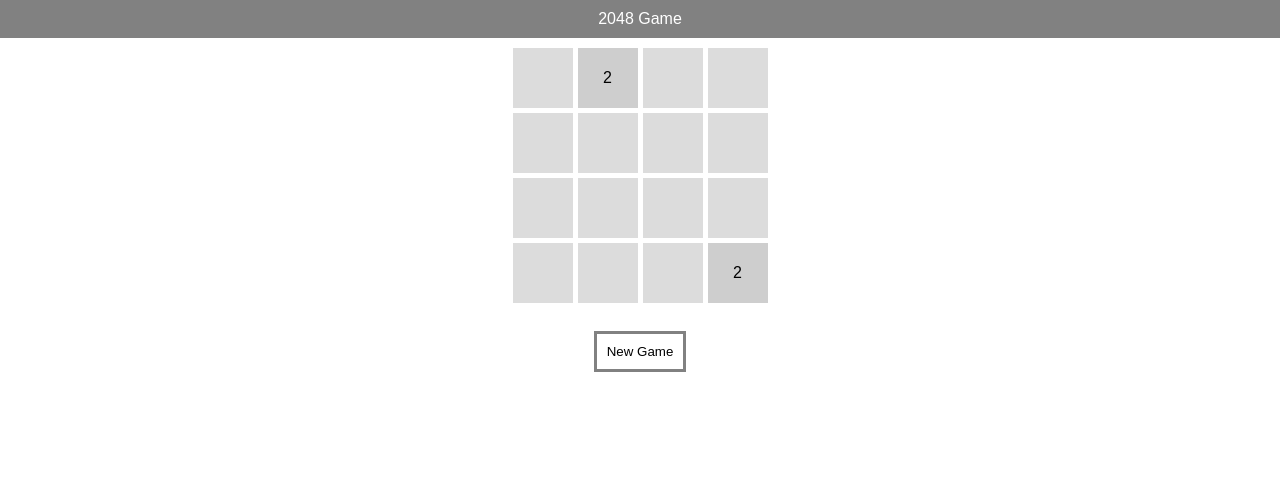
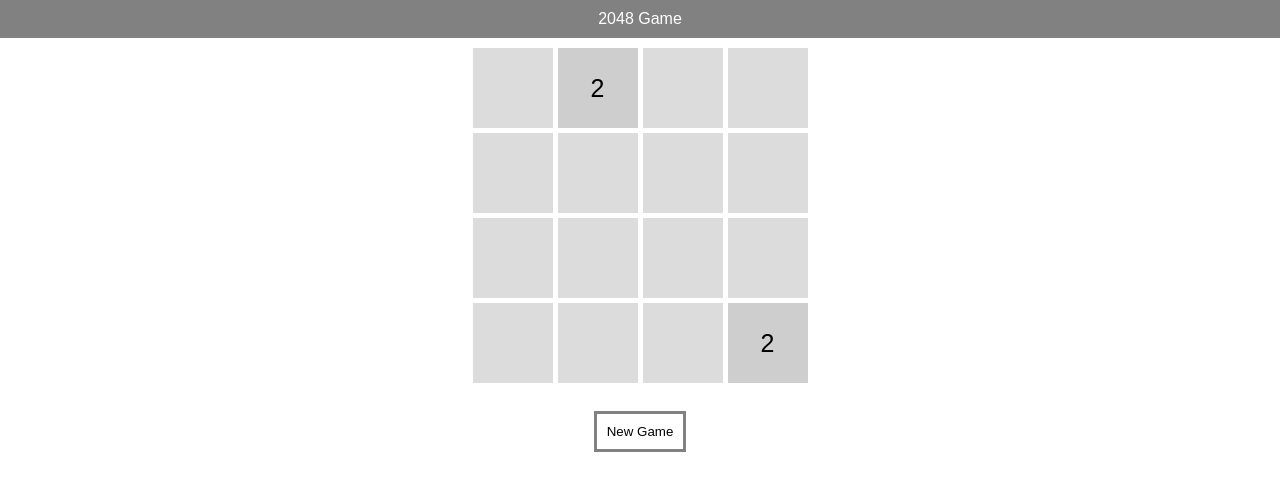
Before and after one commit to SRatna/react-2048, a React (Create React App) app: page / in a window 1280 px wide. Shown: the top 490 px of the page. Built offline with nearby package versions, Linux system fonts and the light colour scheme.

Commit message:
increase size of grid

```diff
--- a/src/App.css
+++ b/src/App.css
@@ -6,8 +6,8 @@
 }
 .playground {
     display: grid;
-    grid-template-columns: 60px 60px 60px 60px;
-    grid-template-rows: 60px 60px 60px 60px;
+    grid-template-columns: 80px 80px 80px 80px;
+    grid-template-rows: 80px 80px 80px 80px;
     text-align: center;
     grid-gap: 5px;
     align-items: center;
@@ -15,11 +15,12 @@
     border: 10px solid white;
 }
 .playground > span {
-    background-color: #dfdfdf;
+    background-color: rgb(205, 193, 181);
     display: flex;
     justify-content: center;
     align-items: center;
     height: 100%;
+    font-size: 25px;
 }
 .footer {
     text-align: center;
```
